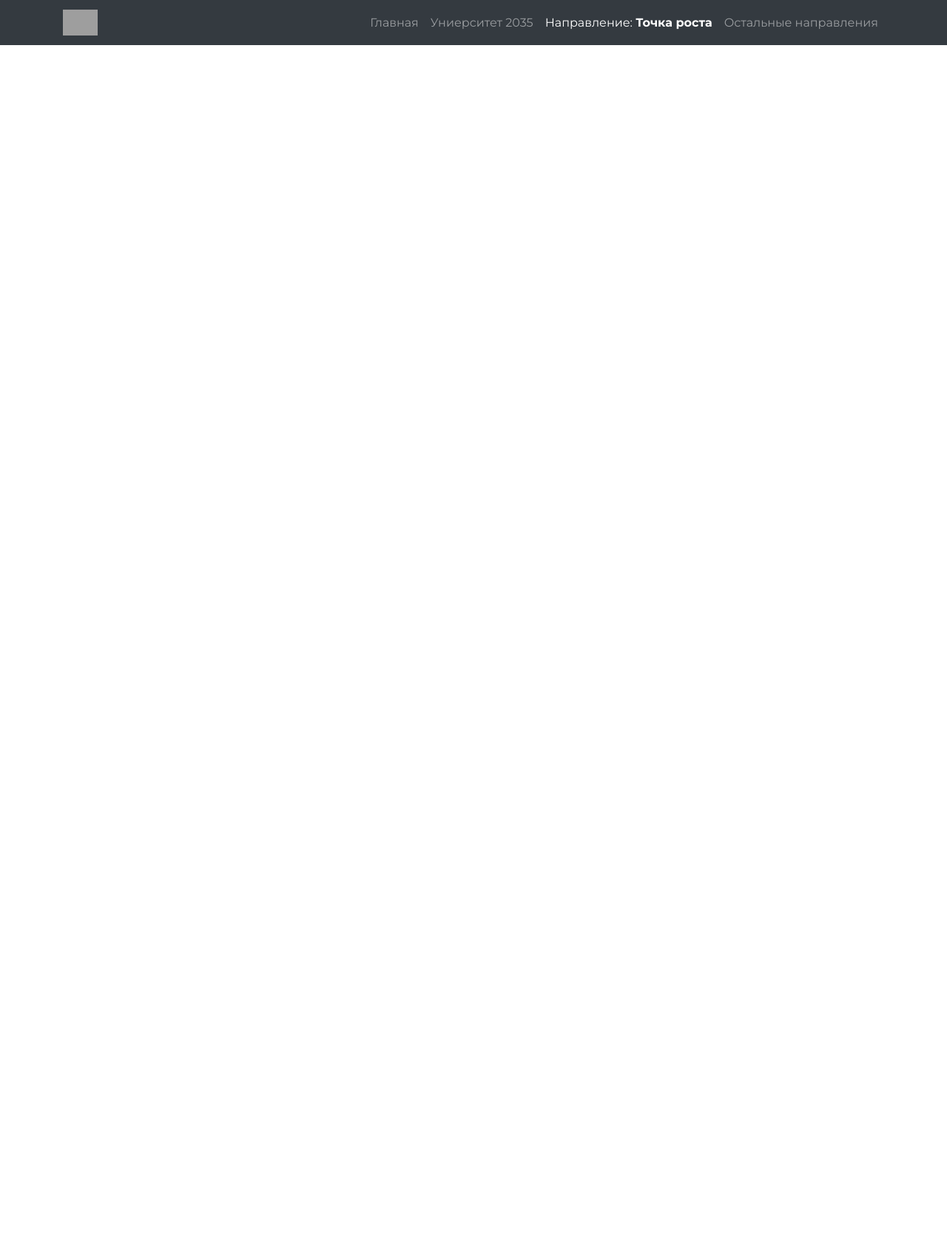
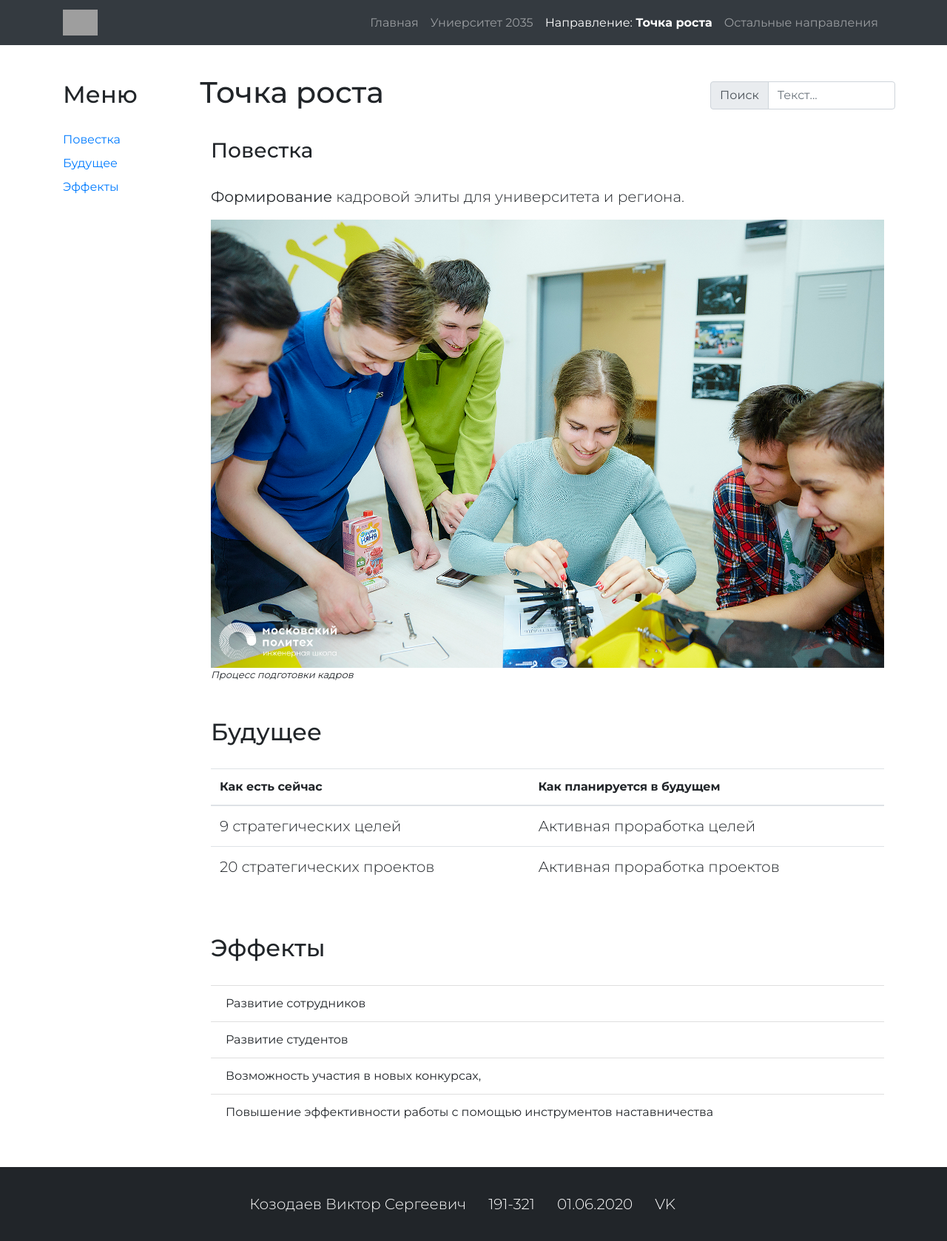
Before and after one commit to fredikey/university, a PHP site: page /direction.html in a window 1280 px wide. Shown: the whole page at 74% size. Before the commit the page ends 61 px from the top, so only its background shows below. Run offline with PHP 8.4, Linux system fonts and the light colour scheme; some libraries are stand-ins or nearby versions; grey boxes are pictures that could not be loaded.

Commit message:
add: direction page

```diff
--- a/css/style.css
+++ b/css/style.css
@@ -179,3 +179,30 @@ body {
 	max-width: 250px;
 	display: flex;
 }
+
+/* direction */
+
+.sidebar-wrapper {
+	width: 100%;
+	display: flex;
+	position: relative;
+}
+.sidebar {
+	width: 200px;
+	height: 100vh;
+	position: fixed;
+}
+.sidebar-placeholder {
+	width: 200px;
+	height: 100vh;
+}
+.content {
+	display: flex;
+	flex: 1;
+}
+@media screen and (max-width: 767px) {
+	.sidebar-placeholder,
+	.sidebar{
+		display: none;
+	}
+}
--- a/direction.html
+++ b/direction.html
@@ -37,7 +37,89 @@
 	</div>
 </nav>
 <!-- Content -->
-
+<main class="container sidebar-wrapper">
+	<nav class="sidebar">
+		<h2 class="mt-5 title">Меню</h2>
+		<ul class="list-unstyled">
+			<li class="sidebar-link mb-2">
+				<a href="#kadry">Повестка</a>
+			</li>
+			<li class="sidebar-link mb-2">
+				<a href="#future">Будущее</a>
+			</li>
+			<li class="sidebar-link">
+				<a href="#effects">Эффекты</a>
+			</li>
+		</ul>
+	</nav>
+	<div class="sidebar-placeholder"></div>
+	<div class="row content">
+		<div class="title-university title-university__search-container">
+			<h1>Точка роста</h1>
+			<div class="title-university-search input-group">
+				<div class="input-group-prepend">
+					<span class="input-group-text" id="basic-addon1">Поиск</span>
+				</div>
+				<input type="text" class="form-control" placeholder="Текст..." aria-label="Текст" aria-describedby="basic-addon1">
+			</div>
+		</div>
+		<section class="col-lg-12" id="kadry">
+			<h3 class="title">Повестка</h3>
+			<p class="lead">
+				<b>Формирование</b> кадровой элиты для университета и региона.
+			</p>
+			<div class="column">
+				<img src="./img/direction/kadry.jpeg" class="img-fluid" alt="role">
+				<em style="display: flex; align-self: center; font-size: 13px">Процесс подготовки кадров</em>
+			</div>
+		</section>
+		<section class="col-lg-12" id="future">
+			<h2 class="mt-5 title">Будущее</h2>
+			<table class="table">
+				<thead>
+				<tr>
+					<th scope="col">Как есть сейчас</th>
+					<th scope="col">Как планируется в будущем</th>
+				</tr>
+				</thead>
+				<tbody>
+				<tr>
+					<td class="lead">9 стратегических целей</td>
+					<td class="lead">Активная проработка целей</td>
+				</tr>
+				<tr>
+					<td class="lead">20 стратегических проектов</td>
+					<td class="lead">Активная проработка проектов</td>
+				</tr>
+				</tbody>
+			</table>
+		</section>
+		<section class="col-lg-12" id="effects">
+			<h2 class="mt-5 title">Эффекты</h2>
+			<ul class="list-group list-group-flush">
+				<li class="list-group-item">Развитие сотрудников</li>
+				<li class="list-group-item">Развитие студентов</li>
+				<li class="list-group-item">Возможность участия в новых конкурсах,</li>
+				<li class="list-group-item">Повышение эффективности работы с помощью инструментов наставничества</li>
+			</ul>
+		</section>
+	</div>
+</main>
+<!-- footer -->
+<footer class="container-fluid footer">
+	<p class="footer-item lead">
+		Козодаев Виктор Сергеевич
+	</p>
+	<p class="footer-item lead">
+		191-321
+	</p>
+	<p class="footer-item lead">
+		01.06.2020
+	</p>
+	<p class="footer-item lead">
+		<a href="https://vk.com/fredikey">VK</a>
+	</p>
+</footer>
 <script src="https://code.jquery.com/jquery-3.2.1.slim.min.js" integrity="sha384-KJ3o2DKtIkvYIK3UENzmM7KCkRr/rE9/Qpg6aAZGJwFDMVNA/GpGFF93hXpG5KkN" crossorigin="anonymous"></script>
 <script src="https://cdnjs.cloudflare.com/ajax/libs/popper.js/1.12.9/umd/popper.min.js" integrity="sha384-ApNbgh9B+Y1QKtv3Rn7W3mgPxhU9K/ScQsAP7hUibX39j7fakFPskvXusvfa0b4Q" crossorigin="anonymous"></script>
 <script src="https://maxcdn.bootstrapcdn.com/bootstrap/4.0.0/js/bootstrap.min.js" integrity="sha384-JZR6Spejh4U02d8jOt6vLEHfe/JQGiRRSQQxSfFWpi1MquVdAyjUar5+76PVCmYl" crossorigin="anonymous"></script>
```
Also changed, not shown: img/direction/kadry.jpeg (added).
